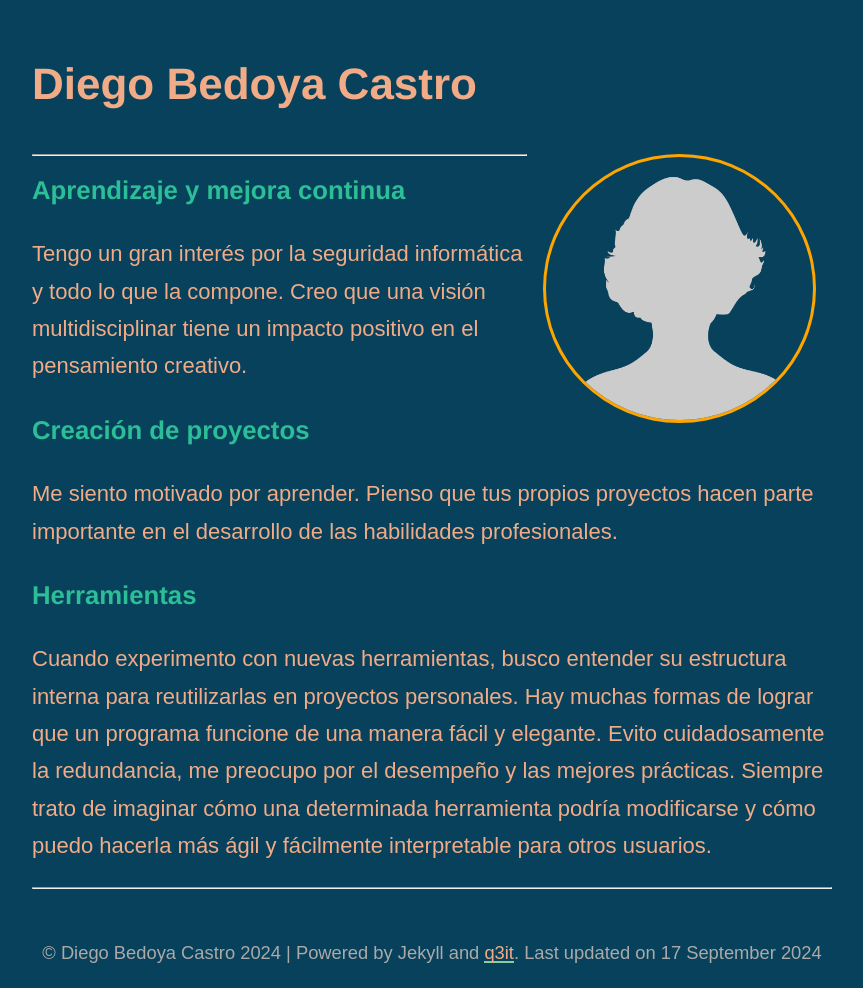
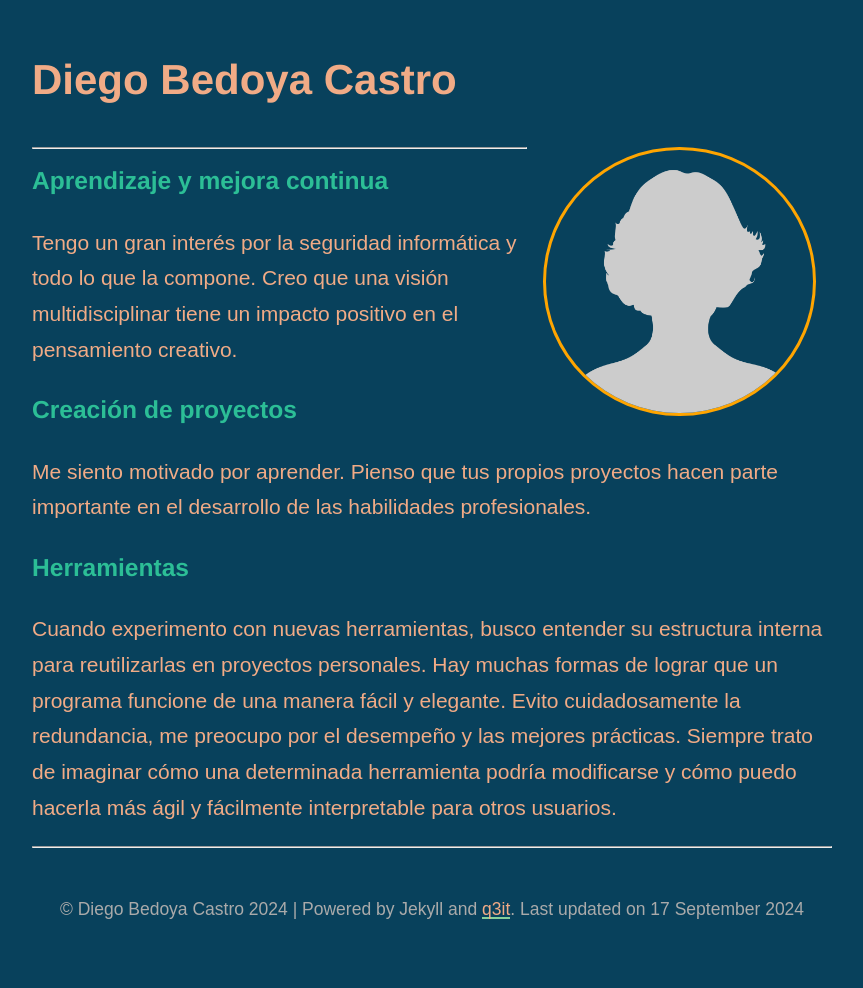
Before and after one commit to q3it/card, a Jekyll site: the page built from index.md, in a window 1280 px wide. Shown: the whole page, without its empty margins (208-1071 px from the left). Built offline with Jekyll 4.4.1, drawn with Linux system fonts in a browser that asks for light colours; nearby versions of some CDN libraries.

Commit message:
Update variables.scss

```diff
--- a/assets/css/_sass/variables.scss
+++ b/assets/css/_sass/variables.scss
@@ -1,6 +1,6 @@
 $base-font-family: 'Lora', sans-serif;
 /*$base-font-family: 'Work Sans', sans-serif;*/
-$base-font-size:   22px;
+$base-font-size:   21px;
 $base-font-weight: 400;
 $small-font-size:  $base-font-size * 0.875;
 $base-line-height: 1.7;
```
